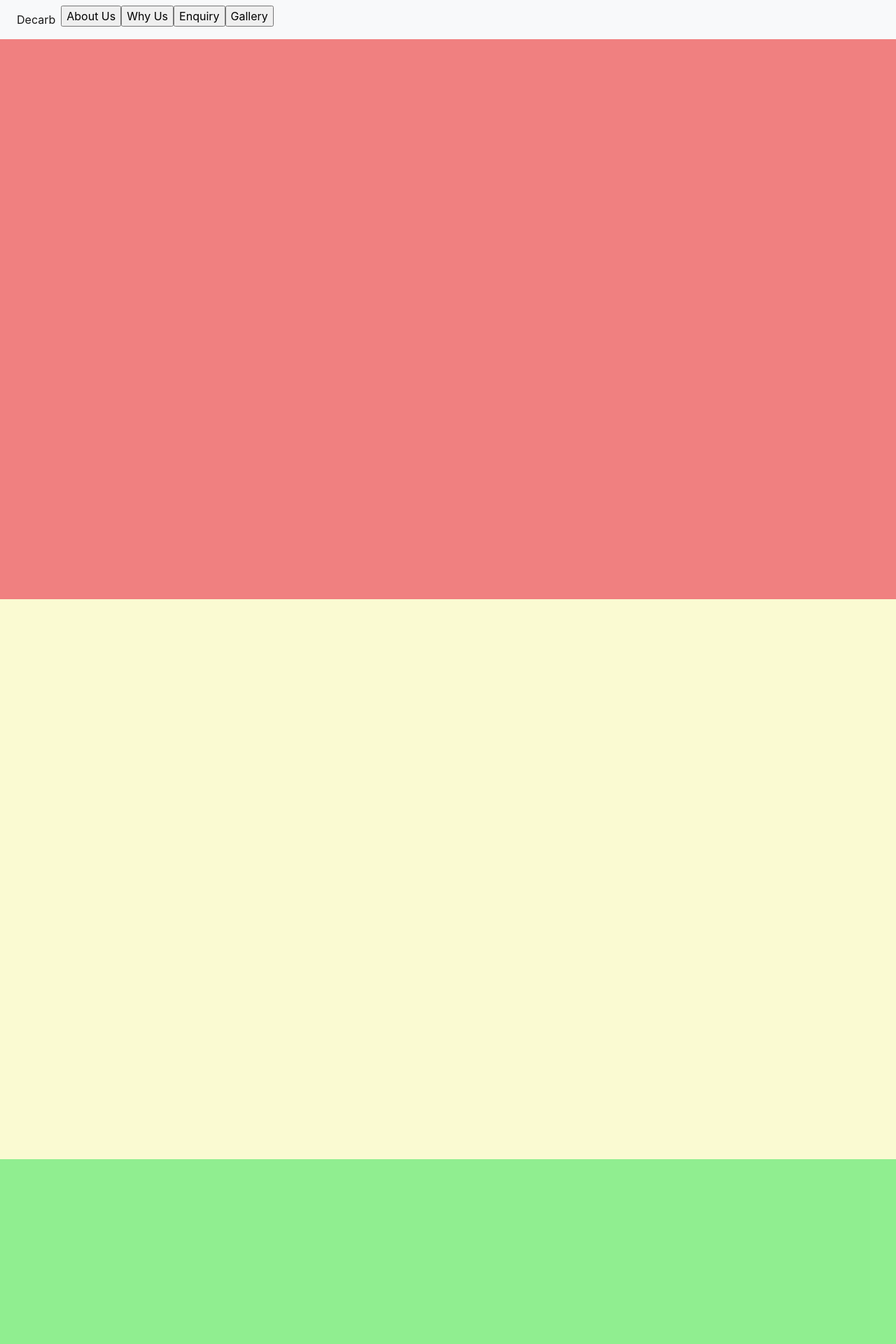
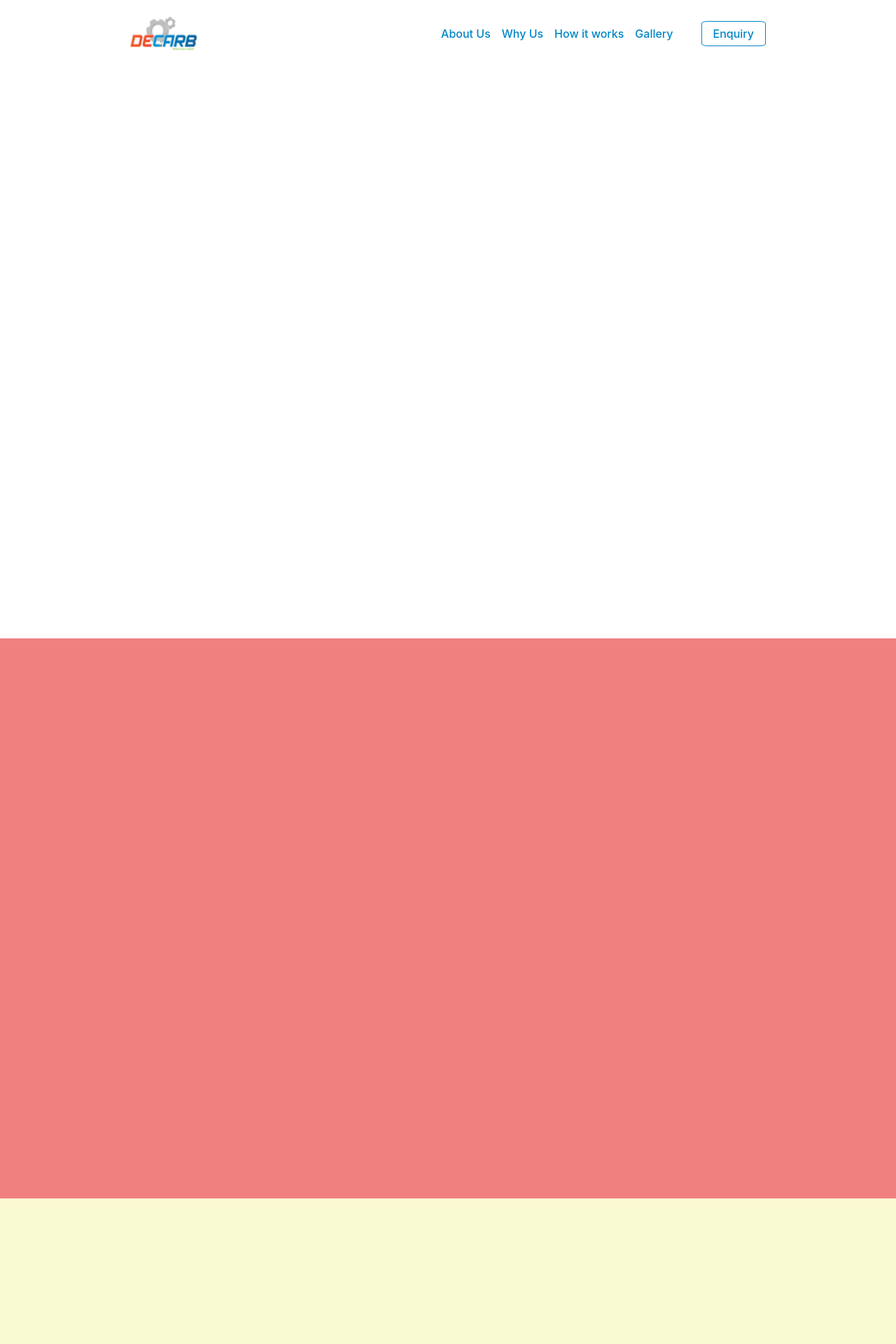
Before and after one commit to shrey1509/decarb, a PHP site: page / in a window 1280 px wide. Shown: the top 1920 px of the page at 70% size. Run offline with PHP 8.4, Linux system fonts and the light colour scheme; data comes from the database, SQL or seed files in the repository.

Commit message:
did basic header and footer

```diff
--- /dev/null
+++ b/animations/header.js
@@ -0,0 +1,19 @@
+document.getElementById('about-link').addEventListener("click",function(e) {
+       document.getElementById('about').scrollIntoView();
+    });
+
+document.getElementById('why-link').addEventListener("click",function(e) {
+       document.getElementById('why').scrollIntoView();
+    });
+
+document.getElementById('how-link').addEventListener("click",function(e) {
+       document.getElementById('how').scrollIntoView();
+    });
+
+document.getElementById('gallery-link').addEventListener("click",function(e) {
+       document.getElementById('gallery').scrollIntoView();
+    });
+
+document.getElementById('enquiry-link').addEventListener("click",function(e) {
+       document.getElementById('enquiry').scrollIntoView();
+    });
--- a/components/footer.php
+++ b/components/footer.php
@@ -1,35 +1,30 @@
-<footer class="page-footer font-small blue pt-4">
-
-  <!-- Footer Links -->
-  <div class="container-fluid text-center text-md-left">
-
-    <!-- Grid row -->
-    <div class="row">
-
-      <!-- Grid column -->
-      <div class="col-md-6 mt-md-0 mt-3">
-
-        <!-- Content -->
-        <h5 class="text-uppercase">Contact Us</h5>
-        <a href="admin/login.php">admin login</a>
-
-      </div>
-      <!-- Grid column -->
-
-      <hr class="clearfix w-100 d-md-none pb-3">
+<footer class="page-footer footer">
 
 
+  <div class="row">
+    <img class="logo-footer" src="images/logo.jpg" alt="Decarb" id="home-link">
+  </div>
+  <div class="row">
+    <ul class="footer-links">
+      <li class="nav-item" id="about-link">
+        <p class="footer-link">About Us</p>
+      </li>
+      <li class="nav-item" id="why-link">
+        <p class="footer-link">Why Us</p>
+      </li>
+      <li class="nav-item" id="how-link">
+        <p class="footer-link">How it works</p>
+      </li>
+      <li class="nav-item" id="gallery-link">
+        <p class="footer-link">Gallery</p>
+      </li>
+    </ul>
+  </div>
 
-    </div>
-    <!-- Grid row -->
 
+  <div class="footer-copyright text-center py-3">
+    © 2021 Copyright. All Rights Reserved
   </div>
-  <!-- Footer Links -->
 
-  <!-- Copyright -->
-  <div class="footer-copyright text-center py-3">© 2020 Copyright:
-    <a href="#"> decarb.com</a>
-  </div>
-  <!-- Copyright -->
 
 </footer>
--- a/components/header.php
+++ b/components/header.php
@@ -1,20 +1,22 @@
-<nav class="navbar navbar-expand-sm bg-light navbar-light">
-  <ul class="navbar-nav">
-    <li class="nav-item active">
-      <a class="nav-link" href="#">Decarb</a>
-    </li>
-    <li class="nav-item">
-      <input type="button" value="About Us" onClick="document.getElementById('about').scrollIntoView();"/>
-    </li>
-    <li class="nav-item">
-      <input type="button" value="Why Us" onClick="document.getElementById('why').scrollIntoView();" />
-    </li>
-    <li class="nav-item">
-      <input type="button" value="Enquiry" onClick="document.getElementById('enquiry').scrollIntoView();" />
-    </li>
-    <li class="nav-item">
-      <input type="button" value="Gallery" onClick="document.getElementById('gallery').scrollIntoView();" />
-    </li>
+<nav class="navbar navbar-expand-sm  navbar-light">
+  <img class="logo" src="images/logo.jpg" alt="Decarb" id="home-link">
+  <div class="links">
+    <ul class="navbar-nav">
+      <li class="nav-item" id="about-link">
+        <p class="link">About Us</p>
+      </li>
+      <li class="nav-item" id="why-link">
+        <p class="link">Why Us</p>
+      </li>
+      <li class="nav-item" id="how-link">
+        <p class="link">How it works</p>
+      </li>
+      <li class="nav-item" id="gallery-link">
+        <p class="link">Gallery</p>
+      </li>
+    </ul>
+    <button class="btn enquiry-link" id="enquiry-link">Enquiry</button>
 
-  </ul>
+  </div>
+
 </nav>
--- a/components/linksAndScripts.php
+++ b/components/linksAndScripts.php
@@ -7,7 +7,16 @@
 <link rel="stylesheet" href="https://cdnjs.cloudflare.com/ajax/libs/bootstrap-datepicker/1.9.0/css/bootstrap-datepicker.min.css" integrity="sha512-mSYUmp1HYZDFaVKK//63EcZq4iFWFjxSL+Z3T/aCt4IO9Cejm03q3NKKYN6pFQzY0SBOr8h+eCIAZHPXcpZaNw==" crossorigin="anonymous" referrerpolicy="no-referrer" />
 <script src="https://cdnjs.cloudflare.com/ajax/libs/bootstrap-datepicker/1.9.0/js/bootstrap-datepicker.min.js" integrity="sha512-T/tUfKSV1bihCnd+MxKD0Hm1uBBroVYBOYSk1knyvQ9VyZJpc/ALb4P0r6ubwVPSGB2GvjeoMAJJImBG12TiaQ==" crossorigin="anonymous" referrerpolicy="no-referrer"></script>
 
+<link rel="preconnect" href="https://fonts.googleapis.com">
+<link rel="preconnect" href="https://fonts.gstatic.com" crossorigin>
+<link href="https://fonts.googleapis.com/css2?family=Manrope:wght@200;300;400;500;600;700;800&display=swap" rel="stylesheet">
+
+
+<link rel="stylesheet" href="styles/header.css">
+<link rel="stylesheet" href="styles/hero.css">
 <link rel="stylesheet" href="styles/about.css">
 <link rel="stylesheet" href="styles/enquiry.css">
 <link rel="stylesheet" href="styles/gallery.css">
 <link rel="stylesheet" href="styles/why.css">
+<link rel="stylesheet" href="styles/how.css">
+<link rel="stylesheet" href="styles/footer.css">
--- a/index.php
+++ b/index.php
@@ -9,10 +9,13 @@
 </head>
 <body>
 	<?php include 'components/header.php'; ?>
+	<?php include 'pages/hero.php'; ?>
 	<?php include 'pages/about.php'; ?>
 	<?php include 'pages/why.php'; ?>
+	<?php include 'pages/how.php'; ?>
 	<?php include 'pages/enquiry.php'; ?>
 	<?php include 'pages/gallery.php'; ?>
 	<?php include 'components/footer.php'; ?>
 </body>
+	<script src="animations/header.js"></script>
 </html>
--- /dev/null
+++ b/pages/hero.php
@@ -0,0 +1,2 @@
+<div class="hero" id="hero">
+</div>
--- /dev/null
+++ b/pages/how.php
@@ -0,0 +1,3 @@
+<div class="how" id="how">
+
+</div>
--- /dev/null
+++ b/styles/footer.css
@@ -0,0 +1,26 @@
+.footer{
+	display: flex;
+	flex-direction: column;
+	justify-content: space-evenly;
+	align-items: center;
+}
+
+.logo-footer{
+	margin: 2rem;
+}
+
+.footer-links{
+	display: flex;
+	justify-content: space-evenly;
+	list-style-type: none;
+}
+
+.footer-link{
+	padding-left: 1rem;
+	padding-right: 1rem;
+}
+
+.footer-copyright{
+	border-top: 0.1rem solid rgba(128,128,128,0.5);
+	width: 90%;
+}
--- /dev/null
+++ b/styles/header.css
@@ -0,0 +1,51 @@
+html {
+  font-size: 16px;
+  font-family: 'Manrope', sans-serif;
+}
+
+:root {
+  --primary: #0086C7;
+}
+
+.navbar{
+	display: flex;
+	height:  7rem;
+	align-items: center;
+	justify-content: space-around;
+	/*margin-left: 10rem;
+	margin-right: 10rem;*/
+}
+
+.links{
+	display: flex;
+	justify-content: space-around;
+}
+
+.logo{
+	height: 3rem;
+	width: 6rem;
+	margin-bottom: 1rem;
+}
+
+.link{
+	font-weight: 500;
+	color:var(--primary);
+	padding: 0.5rem;
+	cursor: pointer;
+}
+
+.enquiry-link{
+	align-self: center;
+	border-radius: 10%;
+	border-width: 0.1rem;
+	font-weight: 500;
+	padding: 0.3rem;
+	background-color: white;
+	color: var(--primary);
+	border-color: var(--primary);
+	margin-left: 2rem;
+	margin-bottom: 1rem;
+	padding-left: 1rem;
+	padding-right: 1rem;
+
+}
--- /dev/null
+++ b/styles/hero.css
@@ -0,0 +1,3 @@
+.hero{
+	height: 100vh;
+}
--- /dev/null
+++ b/styles/how.css
@@ -0,0 +1,3 @@
+.how{
+	height: 100vh;
+}
```
Also changed, not shown: images/logo.jpg (added).
